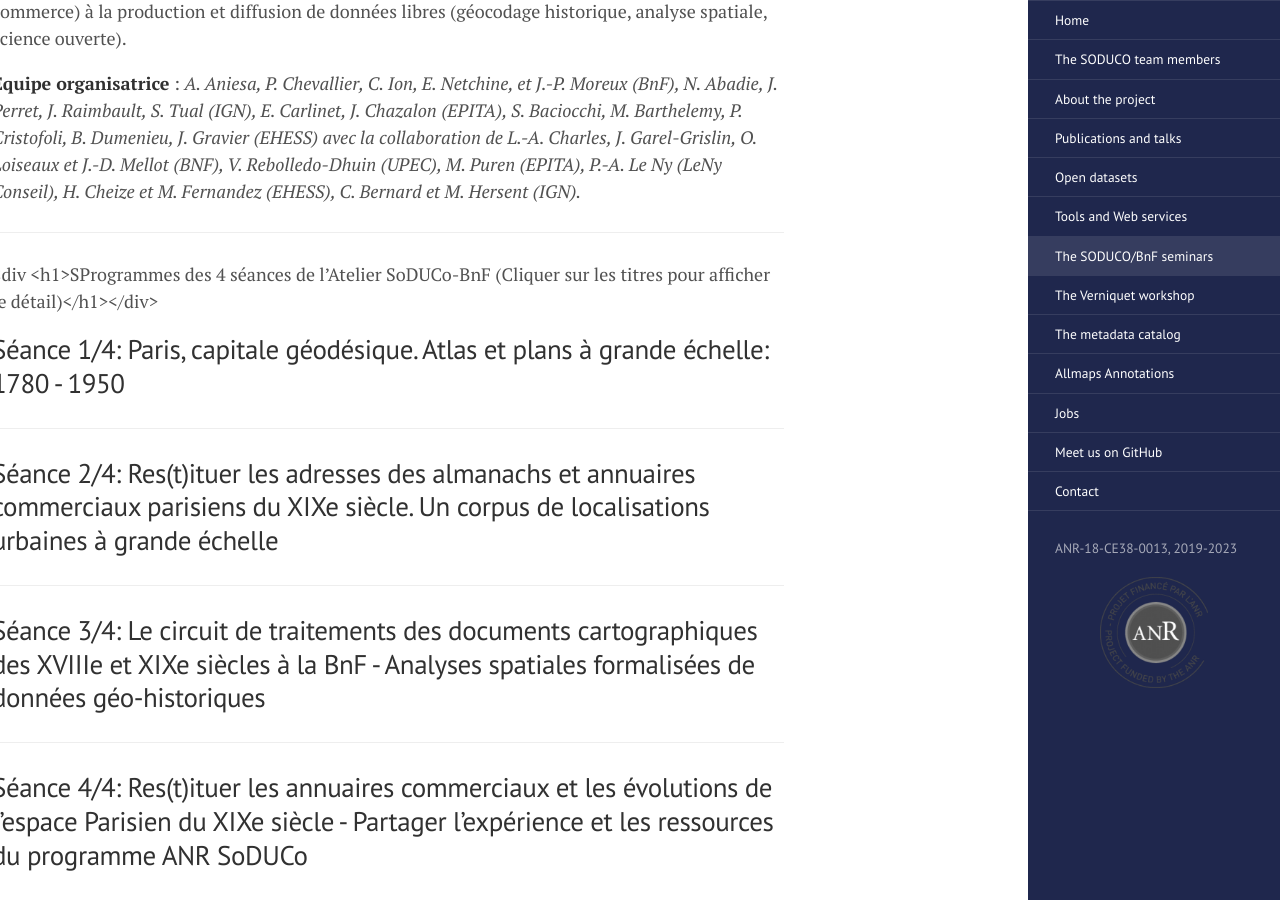
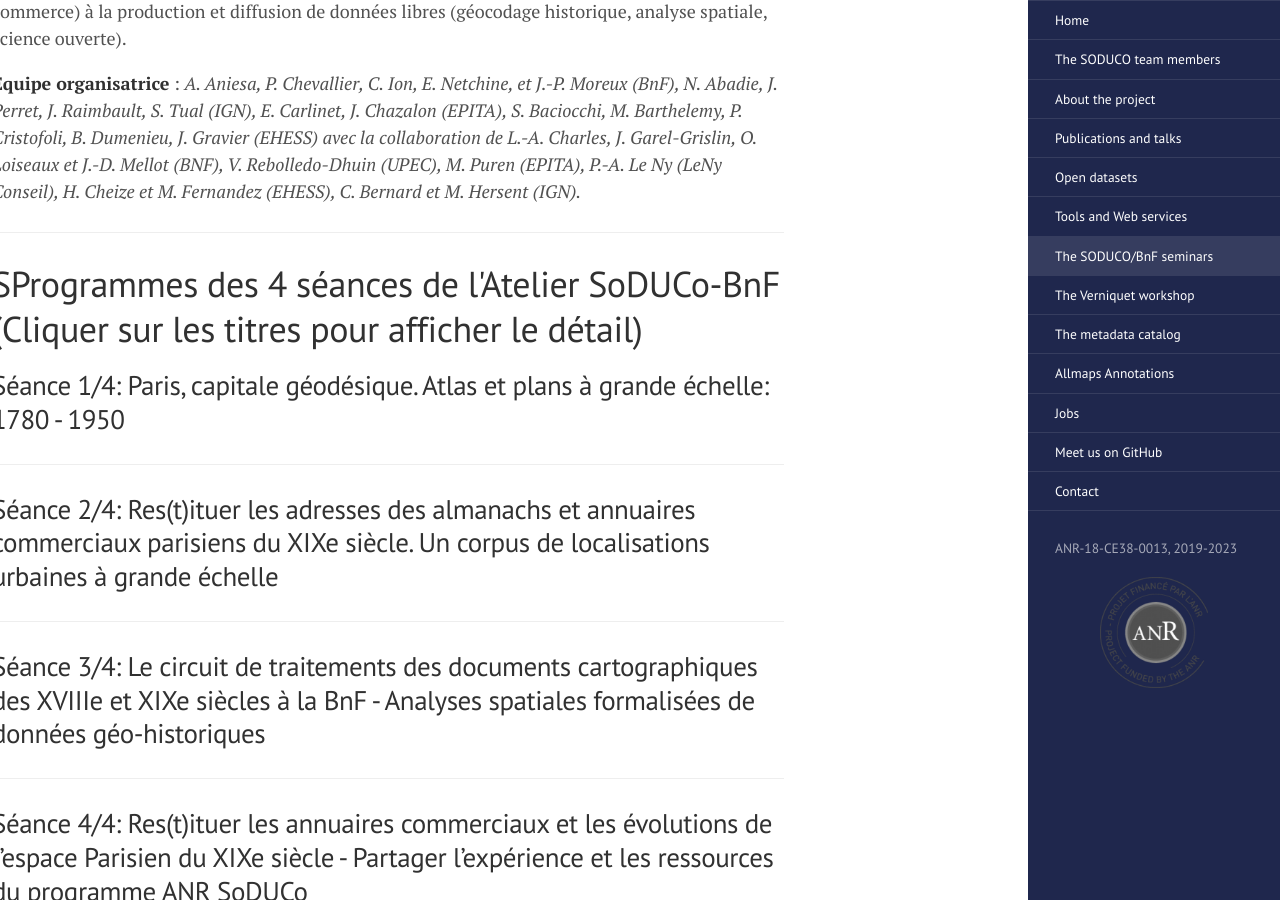
Before and after one commit to soduco/soduco.github.io, a Jekyll site: the page built from soduco_bnf_seminars.md, in a window 1280 px wide and 900 px high, scrolled down 774 px. Built offline with Jekyll 4.4.1, drawn with Linux system fonts in a browser that asks for light colours.

Commit message:
Update soduco_bnf_seminars.md

```diff
--- a/soduco_bnf_seminars.md
+++ b/soduco_bnf_seminars.md
@@ -29,7 +29,7 @@ En 2022-2023, l’équipe SoDUCo et la BnF organisent un séminaire commun, **l
 
 ***
 
-<div <h1>SProgrammes des 4 séances de l'Atelier SoDUCo-BnF (Cliquer sur les titres pour afficher le détail)</h1></div>
+<div><h1>SProgrammes des 4 séances de l'Atelier SoDUCo-BnF (Cliquer sur les titres pour afficher le détail)</h1></div>
 
 <div class="collapsible" id="seance1"><h2>Séance 1/4: Paris, capitale géodésique. Atlas et plans à grande échelle: 1780 - 1950</h2></div>
 
```
